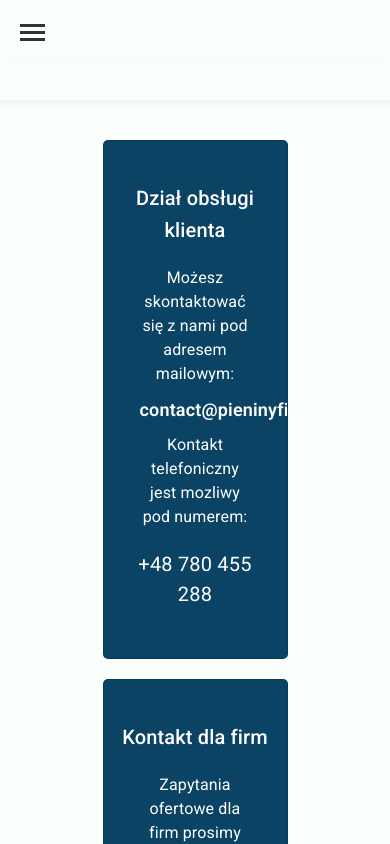
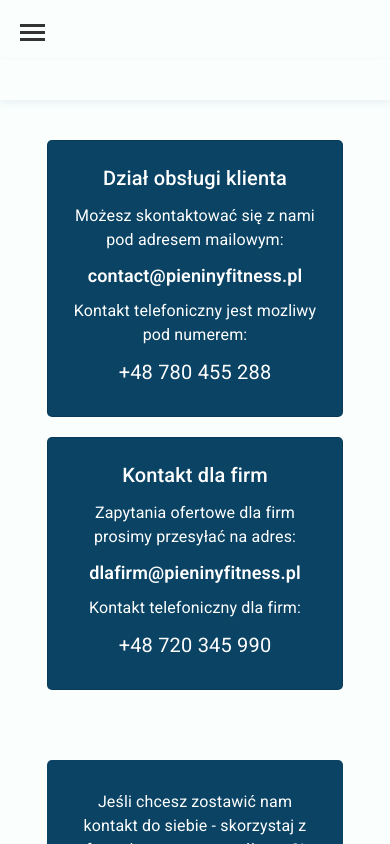
Before and after one commit to paulinawojtysiakk/Strona-Silowni, a React (Vite) app in the folder vite-project/: page /contact in a window 390 px wide. Shown: the top 844 px of the page. Built offline with nearby package versions, Linux system fonts and the light colour scheme.

Commit message:
mobile stylling adjustments

```diff
--- a/vite-project/src/scss/AboutUs.scss
+++ b/vite-project/src/scss/AboutUs.scss
@@ -59,3 +59,11 @@
     }
   }
 }
+
+@media ( max-width: 768px){
+  .about-us-container{
+    .about-us-text{
+    display: flex;
+    flex-direction: column;
+  }}
+}
--- a/vite-project/src/scss/Contact.scss
+++ b/vite-project/src/scss/Contact.scss
@@ -135,10 +135,22 @@
   .contact-page-container {
     flex-direction: column;
     align-items: center;
+
+    .contact-container{
+      max-width: 80%;
+      .card-contact{
+        padding: 5px;
+        .card-description{
+          padding: 10px 0;
+        }
+        .contact-mail{
+          padding: 0;
+        }
+      }
+    }
+    .form-box {
+      max-width: 80%;
+    }
   }
 
-  .contact-container,
-  .form-box {
-    max-width: 100%;
-  }
 }
```
